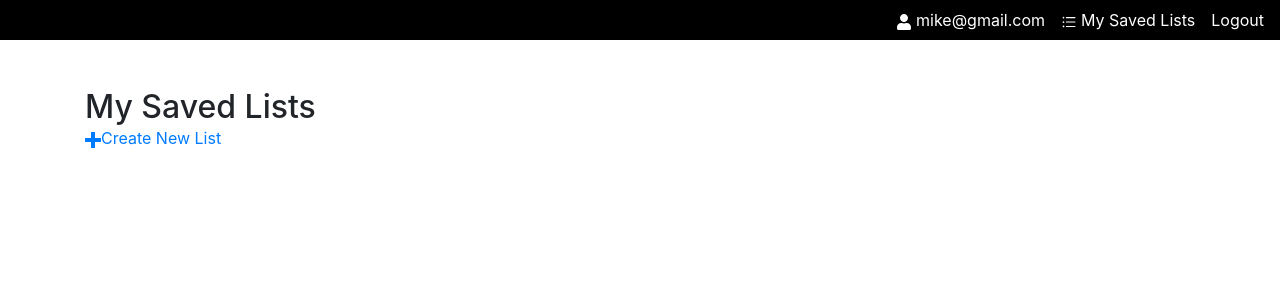
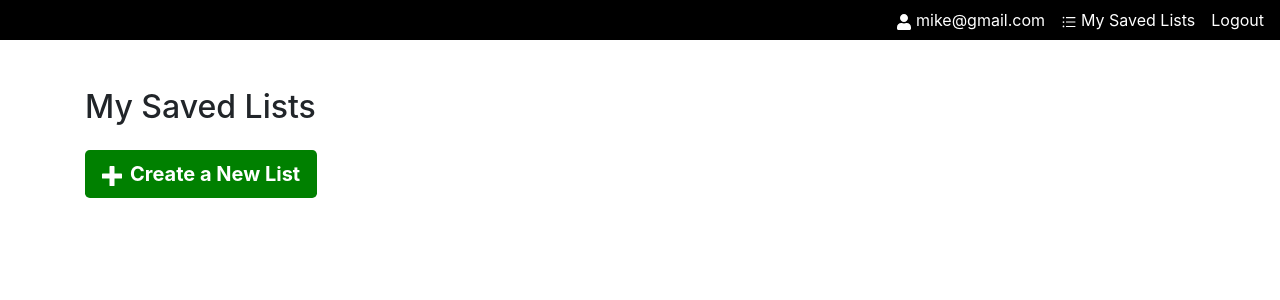
Before and after one commit to HarryNdegwa/fleetTest, a React (Create React App) app: page /saved-lists in a window 1280 px wide. Shown: the top 300 px of the page. Built offline with nearby package versions, Linux system fonts and the light colour scheme.

Commit message:
Styled create new list button

```diff
--- a/src/components/SavedLists/index.js
+++ b/src/components/SavedLists/index.js
@@ -29,11 +29,11 @@ function SavedLists(props) {
       <div className="container mt-5">
         <h2>My Saved Lists</h2>
 
-        <Link to="/">
-          <span>
+        <Link to="/" className="btn btn-lg new-list-btn my-4">
+          <span className="mr-2">
             <ImPlus />
-            Create New List
           </span>
+          <span style={{ fontWeight: "bold" }}>Create a New List</span>
         </Link>
       </div>
     </div>
--- a/src/components/SavedLists/style.css
+++ b/src/components/SavedLists/style.css
@@ -7,6 +7,11 @@
   color: #fff;
 }
 
+.new-list-btn {
+  color: #fff;
+  background-color: green;
+}
+
 @media screen and (max-width: 576px) {
   .saved-list-top-header {
     display: none;
```
